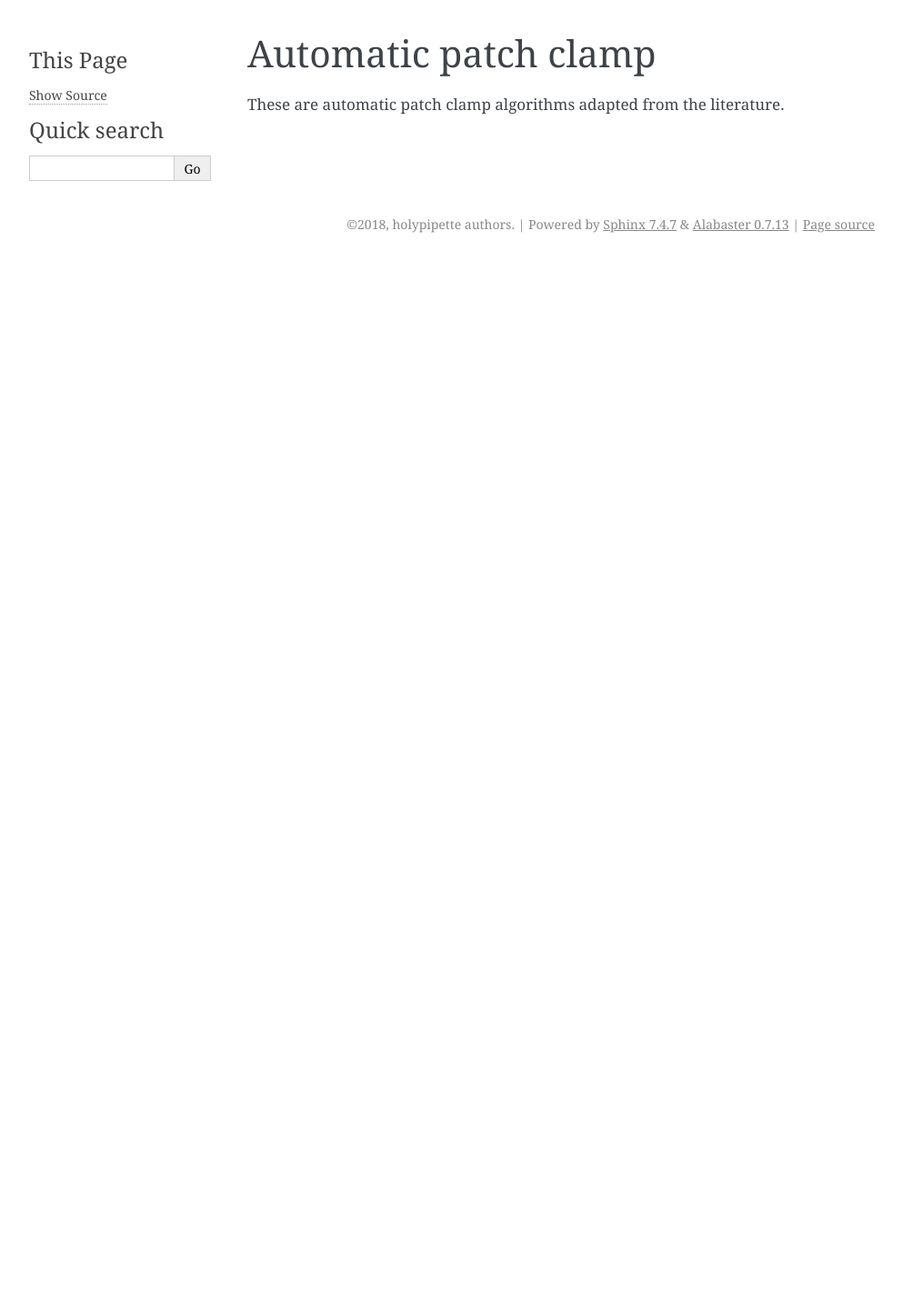
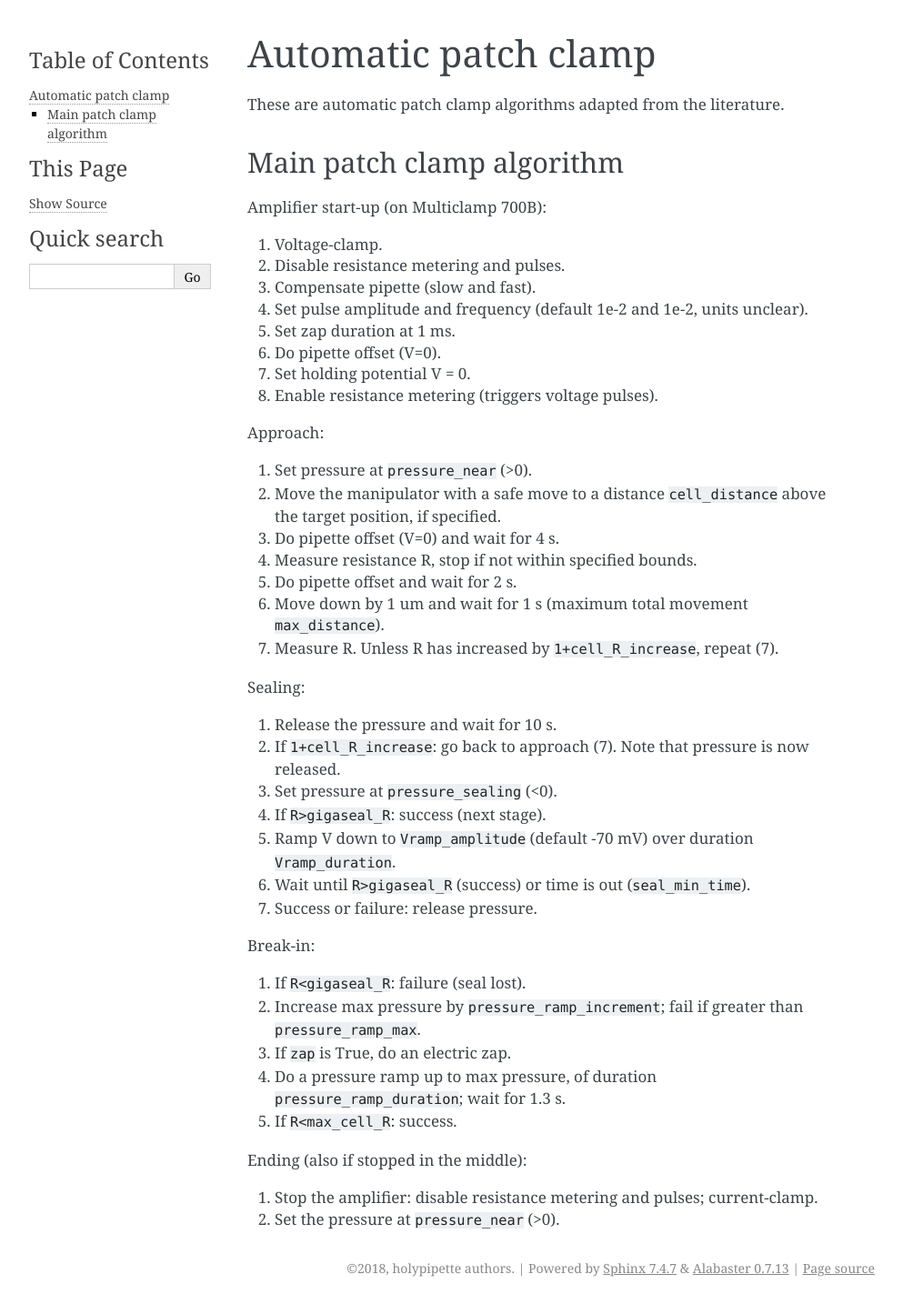
Before and after one commit to romainbrette/holypipette, a Sphinx documentation site: the page built from docs/autopatch.rst, in a window 1280 px wide. Shown: the whole page at 91% size, without its empty margins (148-1141 px from the left). Built offline with Sphinx 7.4.7, drawn with Linux system fonts in a browser that asks for light colours; pages that are not in the unit, such as notebooks, are missing from menus; before the commit the page ends 900 px from its top, so only the background shows below that.

Commit message:
Docs of the patch clamp algo.

```diff
--- a/docs/autopatch.rst
+++ b/docs/autopatch.rst
@@ -2,3 +2,50 @@ Automatic patch clamp
 =====================
 
 These are automatic patch clamp algorithms adapted from the literature.
+
+Main patch clamp algorithm
+--------------------------
+
+Amplifier start-up (on Multiclamp 700B):
+
+1. Voltage-clamp.
+2. Disable resistance metering and pulses.
+3. Compensate pipette (slow and fast).
+4. Set pulse amplitude and frequency (default 1e-2 and 1e-2, units unclear).
+5. Set zap duration at 1 ms.
+6. Do pipette offset (V=0).
+7. Set holding potential V = 0.
+8. Enable resistance metering (triggers voltage pulses).
+
+Approach:
+
+1. Set pressure at ``pressure_near`` (>0).
+2. Move the manipulator with a safe move to a distance ``cell_distance`` above the target position, if specified.
+3. Do pipette offset (V=0) and wait for 4 s.
+4. Measure resistance R, stop if not within specified bounds.
+5. Do pipette offset and wait for 2 s.
+6. Move down by 1 um and wait for 1 s (maximum total movement ``max_distance``).
+7. Measure R. Unless R has increased by ``1+cell_R_increase``, repeat (7).
+
+Sealing:
+
+1. Release the pressure and wait for 10 s.
+2. If ``1+cell_R_increase``: go back to approach (7). Note that pressure is now released.
+3. Set pressure at ``pressure_sealing`` (<0).
+4. If ``R>gigaseal_R``: success (next stage).
+5. Ramp V down to ``Vramp_amplitude`` (default -70 mV) over duration ``Vramp_duration``.
+6. Wait until ``R>gigaseal_R`` (success) or time is out (``seal_min_time``).
+7. Success or failure: release pressure.
+
+Break-in:
+
+1. If ``R<gigaseal_R``: failure (seal lost).
+2. Increase max pressure by ``pressure_ramp_increment``; fail if greater than ``pressure_ramp_max``.
+3. If ``zap`` is True, do an electric zap.
+4. Do a pressure ramp up to max pressure, of duration ``pressure_ramp_duration``; wait for 1.3 s.
+5. If ``R<max_cell_R``: success.
+
+Ending (also if stopped in the middle):
+
+1. Stop the amplifier: disable resistance metering and pulses; current-clamp.
+2. Set the pressure at ``pressure_near`` (>0).
```
